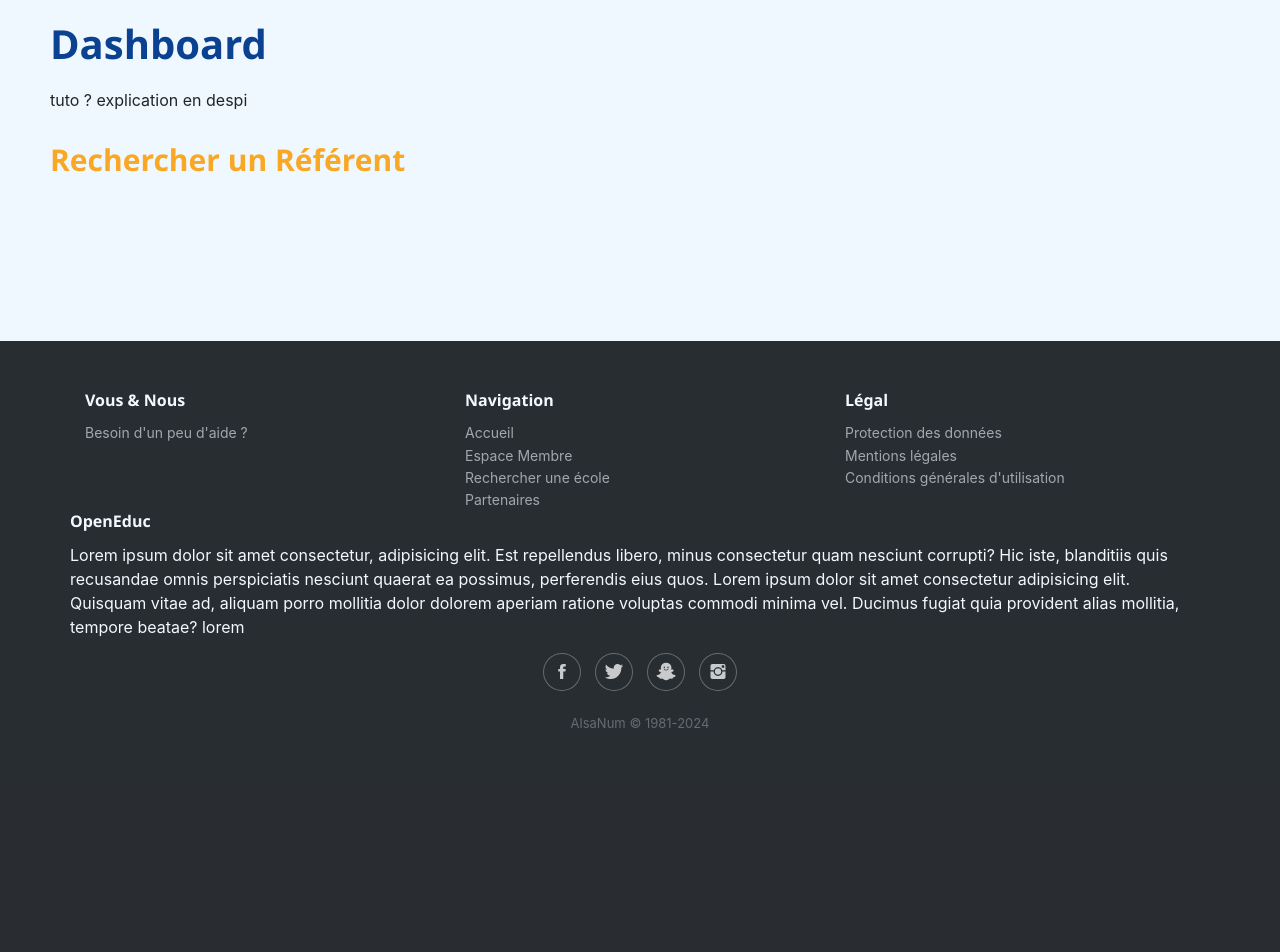
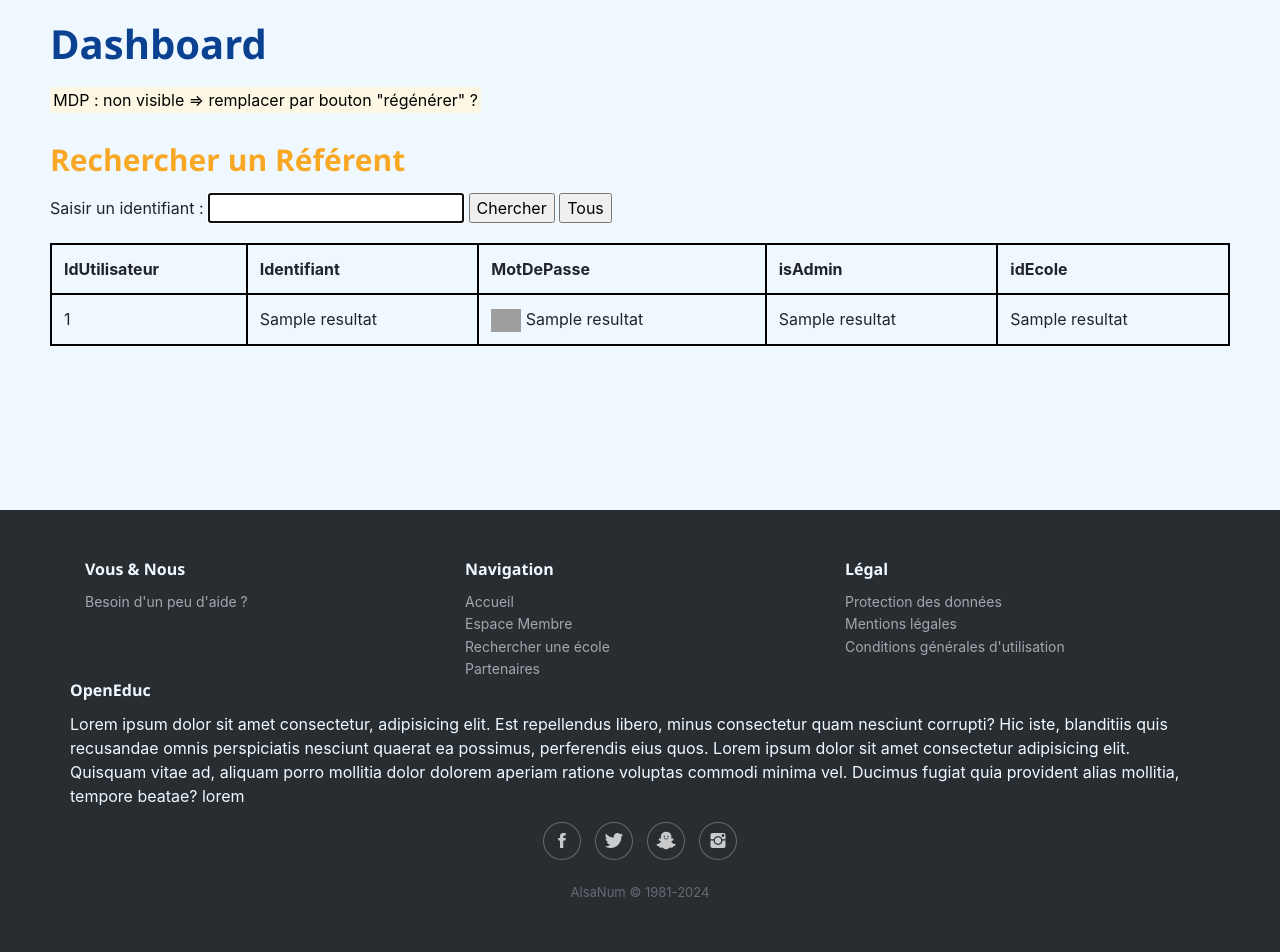
Before and after one commit to K-aka-Shi/OpenEduc, a Flask app: template templates/views/dashboard/adminSearchRef.html in a window 1280 px wide. Shown: the part 70-1022 px from the top of the page. Before the commit the page ends 798 px from the top, so only its background shows below. Run offline with Flask 3, Linux system fonts and the light colour scheme; the template is opened without the code that fills it: most values are stand-ins (such as "Sample title", 1, 10 or a date in 2020); some libraries are stand-ins or nearby versions; grey boxes are pictures that could not be loaded.

Commit message:
fix : dashboard admin CRUG

```diff
--- a/templates/views/dashboard/adminSearchRef.html
+++ b/templates/views/dashboard/adminSearchRef.html
@@ -9,9 +9,49 @@
 
 <h1>Dashboard</h1>
 
-<p>tuto ? explication en despi</p>
+<p><mark>MDP : non visible => remplacer par bouton "régénérer" ?</mark></p>
 
 <h2>Rechercher un Référent</h2>
 
+<form action="{{url_for('dashboardAdminSearchRef')}}" method="POST">
+    <p>
+        <label for="nom">Saisir un identifiant :</label>
+        <input type="text" name="query" id="nom" required autofocus>
+        <input type="submit" value="Chercher">
+        <input type="submit" name="query" value="Tous">
+    </p>
+</form>
+
+{% if resultats %}
+    {% if resultats|length == 0 %}
+        <p>Aucun référent ne correspond à la recherche.</p>
+    {% else %}
+    <table class="table is-fullwidth" style="border: 2px solid #000; border-collapse: collapse;">
+        <thead>
+            <tr>
+                <th style="border: 2px solid #000;">IdUtilisateur</th>
+                <th style="border: 2px solid #000;">Identifiant</th>
+                <th style="border: 2px solid #000;">MotDePasse</th>
+                <th style="border: 2px solid #000;">isAdmin</th>
+                <th style="border: 2px solid #000;">idEcole</th>
+            </tr>
+        </thead>
+        <tbody>
+            {% for resultat in resultats %}
+            <tr>
+                <td style="border: 2px solid #000;">{{ resultat[0] }}</td>
+                <td style="border: 2px solid #000;">{{ resultat[1] }}</td>
+                <td style="border: 2px solid #000;" class="mdpContainer">
+                    <img src="https://static-00.iconduck.com/assets.00/eye-show-icon-2048x1326-edkdqxrw.png" alt="icon show" style="width:30px;">
+                    <span class="mdp">{{ resultat[2] }}</span>
+                </td>
+                <td style="border: 2px solid #000;">{{ resultat[3] }}</td>
+                <td style="border: 2px solid #000;">{{ resultat[4] }}</td>
+            </tr>
+            {% endfor %}
+        </tbody>
+    </table>
+    {% endif %}
+{% endif %}
 
 {% endblock %}
```
Also changed, not shown: templates/views/dashboard/adminDeleteRef.html (+11 -7 lines), templates/views/dashboard/adminEditRef.html (+24 -2 lines).
